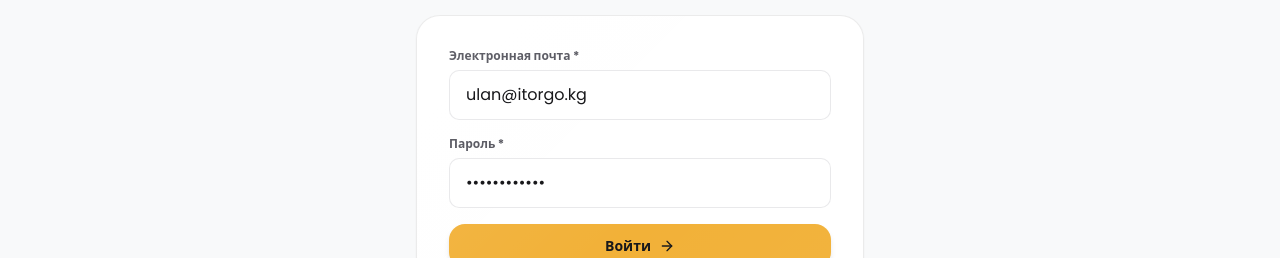
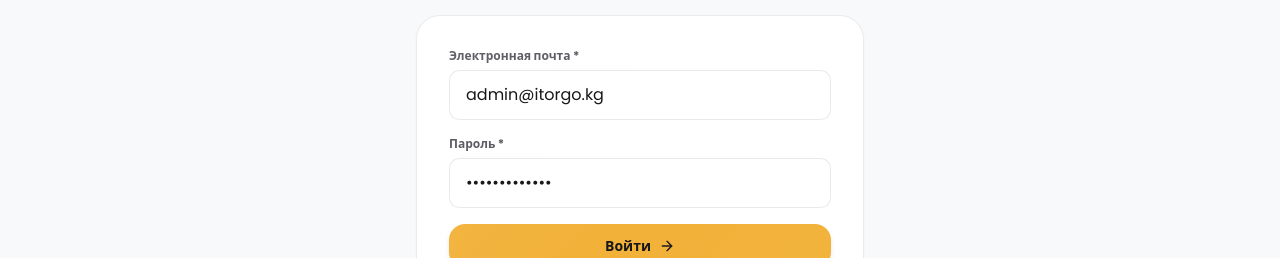
Before and after one commit to atabayhakan/Auktsion, a Vue app in the folder frontend/: page /login in a window 1280 px wide. Shown: the part 246-504 px from the top of the page. Built offline with nearby package versions, Linux system fonts and the light colour scheme; no server answers.

Commit message:
fix(router): allow direct access to /admin on main domain for authenticated admin users

```diff
--- a/frontend/src/pages/LoginPage.vue
+++ b/frontend/src/pages/LoginPage.vue
@@ -15,8 +15,8 @@ const uiStore = useUIStore()
 const { t } = useI18n()
 
 const isLogin = ref(true)
-const email = ref('ulan@itorgo.kg')
-const password = ref('DemoPass123!')
+const email = ref('admin@itorgo.kg')
+const password = ref('AdminPass123!')
 const fullName = ref('')
 const phone = ref('')
 const confirmPassword = ref('')
@@ -50,7 +50,8 @@ async function handleSubmit() {
       uiStore.toastSuccess(t('auth.registerSuccess'), t('auth.registerSuccessDesc'))
     }
 
-    const redirect = (router.currentRoute.value.query.redirect as string) || '/dashboard'
+    const queryRedirect = router.currentRoute.value.query.redirect as string | undefined
+    const redirect = queryRedirect || (userStore.isAdmin ? '/admin' : '/dashboard')
     await router.push(redirect)
     if (router.currentRoute.value.name === 'Login') {
       // Navigation was bounced back to Login by a guard; surface it instead of
@@ -72,8 +73,8 @@ function switchMode() {
     email.value = ''
     password.value = ''
   } else {
-    email.value = 'ulan@itorgo.kg'
-    password.value = 'DemoPass123!'
+    email.value = 'admin@itorgo.kg'
+    password.value = 'AdminPass123!'
   }
 }
 </script>
--- a/frontend/src/router/index.ts
+++ b/frontend/src/router/index.ts
@@ -221,10 +221,7 @@ const router = createRouter({
   }
 })
 
-// Admin panel must be entered via the admin. subdomain (e.g. admin.itorgo.kg),
-// never via /admin on the main domain — this SPA ships one bundle for both hosts,
-// so the split is enforced here at the router level (server-side JWT role checks
-// in server/src/routes/adminRoutes.ts remain the real authorization boundary).
+// Admin route protection & domain routing
 router.beforeEach((to, _from, next) => {
   const isAdminHost = typeof window !== 'undefined' && window.location.hostname.startsWith('admin.')
   const token = typeof window !== 'undefined' ? localStorage.getItem('token') : null
@@ -237,30 +234,23 @@ router.beforeEach((to, _from, next) => {
   const isAdminRoute = to.matched.some(record => record.meta.requiresAdmin)
   const isLoginRoute = to.name === 'Login'
 
-  // Host/route split: admin subdomain only ever serves /admin* (+ /login, so staff
-  // can actually authenticate); main domain never serves /admin*.
+  // Admin host auto-routing: redirect root to /admin
   if (isAdminHost) {
-    // Login's own post-submit redirect defaults to /dashboard when no ?redirect=
-    // is set; on the admin host that must be /admin instead, or the subsequent
-    // client-side bounce races the lazy-loaded admin chunk (URL/title update but
-    // the view stays on Login). Inject it before Login ever renders.
     if (isLoginRoute && !to.query.redirect) {
       return next({ path: '/login', query: { ...to.query, redirect: '/admin' } })
     }
     if (!isAdminRoute && !isLoginRoute) {
       return next({ path: '/admin' })
     }
-  } else if (isAdminRoute) {
-    return next({ path: '/', query: { unauthorized: '1' } })
   }
 
   // Admin route check
   if (isAdminRoute) {
-    // If not logged in and no token in localStorage, redirect to login
+    // If not logged in, redirect to login with return redirect
     if (!token || !user) {
       return next({ path: '/login', query: { redirect: to.fullPath } })
     }
-    // If user exists and has a non-staff role (e.g. standard buyer/seller)
+    // If user is not staff (neither admin nor moderator)
     if (user && user.role && !['admin', 'moderator'].includes(user.role)) {
       return next(isAdminHost
         ? { path: '/login', query: { unauthorized: '1' } }
```
